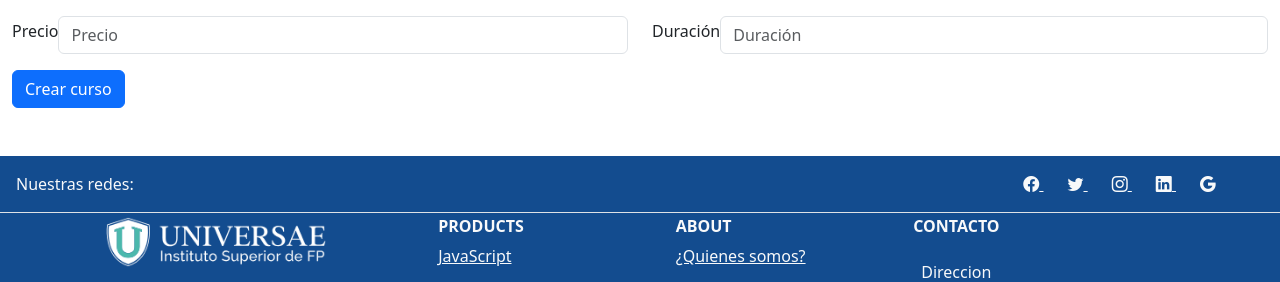
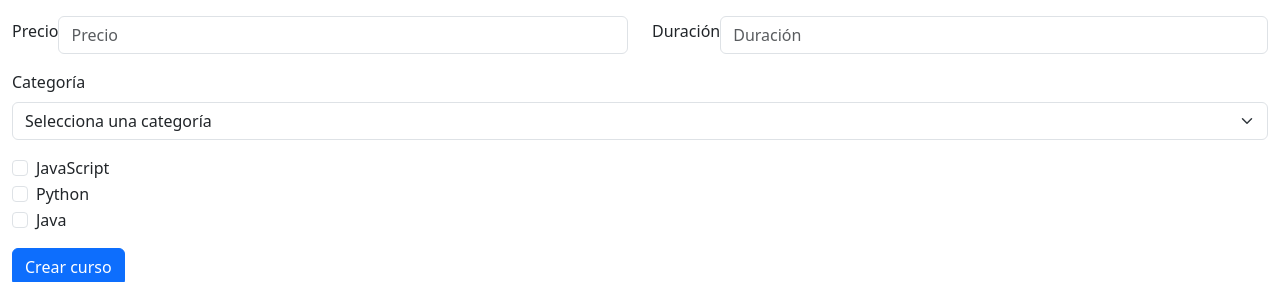
Before and after one commit to dreyanfranco/online-store, a React (Vite) app in the folder client/: page /profile/course/newcourse in a window 1280 px wide. Shown: the part 364-646 px from the top of the page. Built offline with nearby package versions, Linux system fonts and the light colour scheme.

Commit message:
update checkbox logic

```diff
--- a/client/src/forms/CourseForm.jsx
+++ b/client/src/forms/CourseForm.jsx
@@ -9,13 +9,29 @@ const CourseForm = () => {
         description: '',
         price: '',
         duration: '',
+        language: [],
+        category: '',
     });
 
     const handleChange = (event) => {
-        setCourse({
-            ...course,
-            [event.target.name]: event.target.value,
-        });
+        if (event.target.type === 'checkbox') {
+            if (event.target.checked) {
+                setCourse({
+                    ...course,
+                    language: [...course.language, event.target.value],
+                });
+            } else {
+                setCourse({
+                    ...course,
+                    language: course.language.filter((language) => language !== event.target.value),
+                });
+            }
+        } else {
+            setCourse({
+                ...course,
+                [event.target.name]: event.target.value,
+            });
+        }
     };
 
     const handleSubmit = async (event) => {
@@ -51,9 +67,50 @@ const CourseForm = () => {
                     <Form.Control name="duration" type="number" value={course.duration} onChange={handleChange} placeholder="Duración" />
                 </Form.Group>
             </Row>
+
+            <Form.Group className="mb-3" controlId="formGridCategory">
+                <Form.Label>Categoría</Form.Label>
+                <Form.Select name="category" value={course.category} onChange={handleChange}>
+                    <option value="">Selecciona una categoría</option>
+                    <option value="FrontEnd">FrontEnd</option>
+                    <option value="BackEnd">BackEnd</option>
+                    <option value="FullStack">FullStack</option>
+                </Form.Select>
+            </Form.Group>
+
+            <Form.Group className="mb-3" controlId="formGridLanguage">
+                <Form.Check
+                    type="checkbox"
+                    label="JavaScript"
+                    name="language"
+                    value="JavaScript"
+                    checked={course.language.includes("JavaScript")}
+                    onChange={handleChange}
+                />
+
+                <Form.Check
+                    type="checkbox"
+                    label="Python"
+                    name="language"
+                    value="Python"
+                    checked={course.language.includes("Python")}
+                    onChange={handleChange}
+                />
+                <Form.Check
+                    type="checkbox"
+                    label="Java"
+                    name="language"
+                    value="Java"
+                    checked={course.language.includes("Java")}
+                    onChange={handleChange}
+                />
+            </Form.Group>
             <Button variant="primary" type="submit">
                 Crear curso
             </Button>
+
+
+
         </Form>
     );
 }
--- a/client/src/pages/Profile.jsx
+++ b/client/src/pages/Profile.jsx
@@ -1,10 +1,35 @@
 import NewCourse from '../components/Mycourses/NewCourse'
 import { Link } from 'react-router-dom'
+import { useContext, useState, useEffect } from 'react'
+import { AuthContext } from '../context/auth.context'
+import { getCourses } from '../services/courses.service'
+
 
 const Profile = () => {
+
+    const { user } = useContext(AuthContext)
+    const [courses, setCourses] = useState([])
+    useEffect(() => {
+        if (user) {
+            getCourses()
+                .then(({ data }) => {
+                    const userCourses = data.filter(course => course.owner === user._id)
+                    setCourses(userCourses)
+                })
+                .catch(error => console.log('Error fetching user courses', error))
+        }
+    }, [user])
+
     return (
         <>
             <div>Profile</div>
+            <div>{courses.length > 0 && courses.map(course => (
+                <div key={course._id}>
+                    <h3>{course.title}</h3>
+                    <p>{course.description}</p>
+                </div>
+            ))}</div>
+
             <Link to="/profile/course/newcourse">
                 <button >New Course</button>
             </Link>
```
